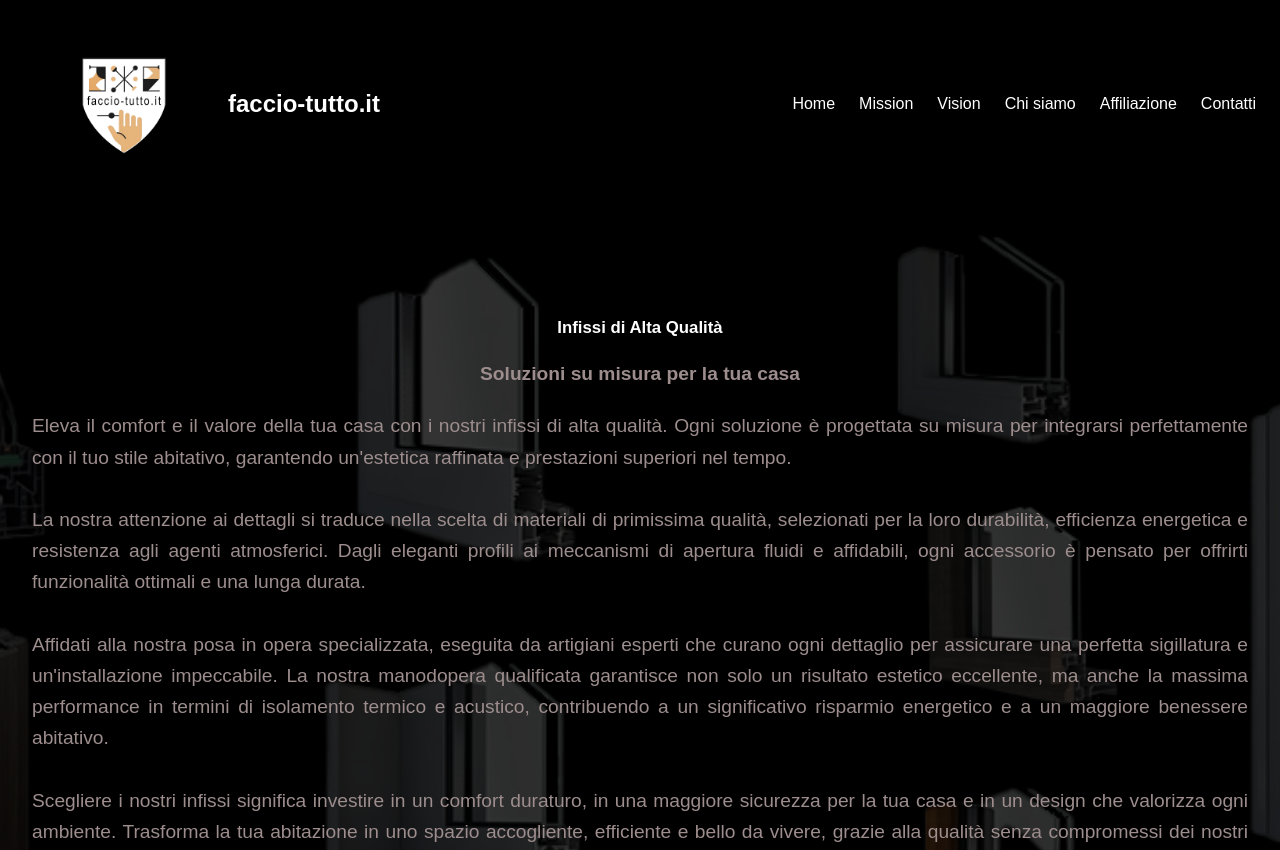
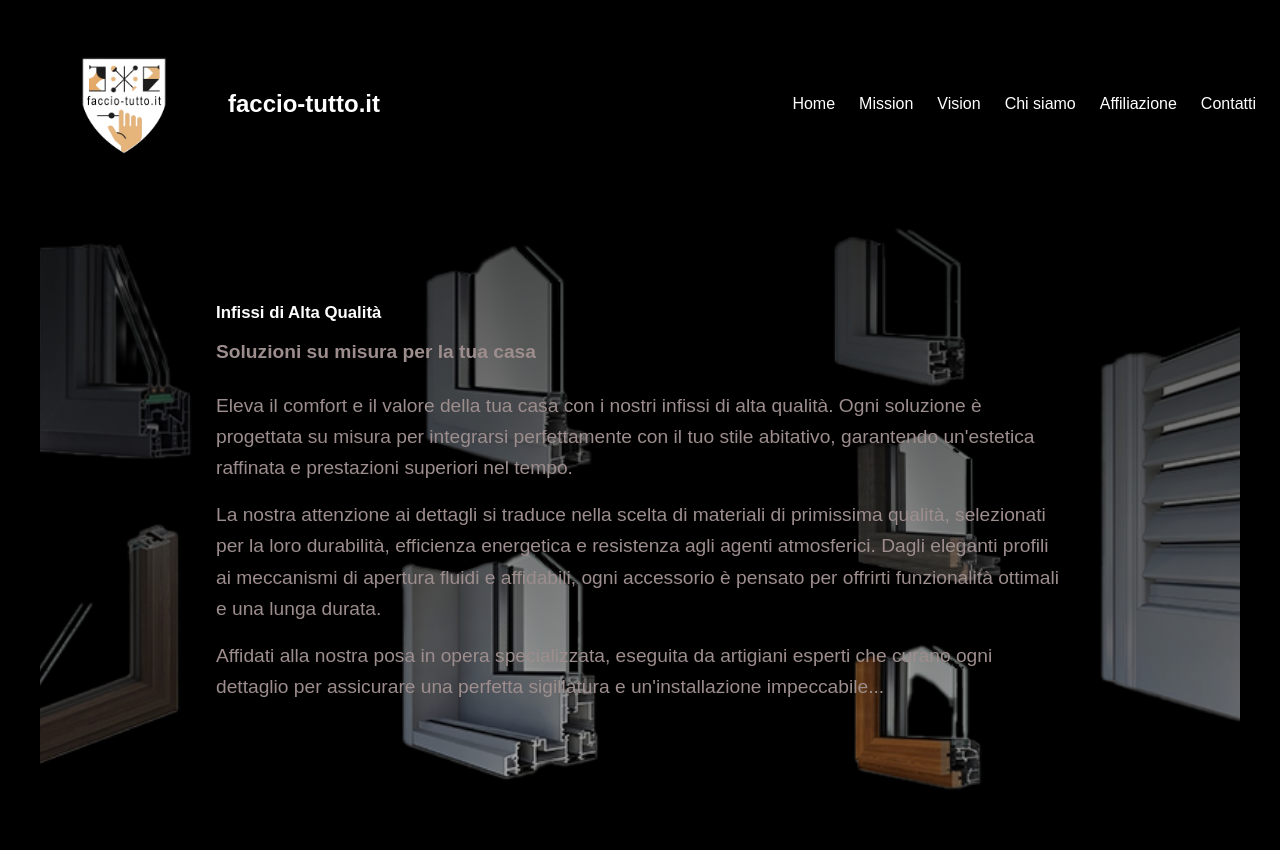
Before and after one commit to faccio-tutto/faccio-tutto, a Next.js app: page /infissi in a window 1280 px wide. Shown: the top 850 px of the page. Built offline with nearby package versions, Linux system fonts and the light colour scheme.

Commit message:
prova pagina infissi

```diff
--- a/app/infissi/page.tsx
+++ b/app/infissi/page.tsx
@@ -60,53 +60,36 @@ const InfissiPage = () => {
       </nav>
 
       {/* Hero Section */}
-<section className="relative flex items-center justify-center py-16 md:py-24 overflow-hidden">
-  {/* Sfondo con effetto parallasse */}
-  <div
-  className="absolute inset-0 bg-no-repeat bg-top bg-fixed opacity-20 z-10
-             bg-[length:100%_auto] sm:bg-cover"
-  style={{
-    backgroundImage: "url('/images/prodotti.webp')"
-  }}
-></div>
+      <section className="relative flex items-center justify-center py-16 md:py-24 overflow-hidden">
+  {/* Contenitore con immagine ridimensionabile */}
+  <div className="absolute inset-0 flex justify-center z-0">
+    <img
+      src="/images/prodotti.webp"
+      alt="Sfondo infissi"
+      className="w-full max-w-[1200px] object-contain sm:object-cover"
+    />
+  </div>
 
-  {/* Contenuto sovrapposto */}
-  <div className="text-center p-4 w-full flex flex-col items-center relative z-20">
-    <h2 className="text-3xl sm:text-5xl font-bold mb-4 sm:mb-6 text-brown-custom w-full px-4">
+  {/* Overlay per contrasto */}
+  <div className="absolute inset-0 bg-gradient-to-b from-black/70 to-black/30 z-10"></div>
+
+  {/* Contenuto */}
+  <div className="relative z-20 px-6 max-w-4xl w-full text-white text-left">
+    <h2 className="text-2xl sm:text-4xl font-bold mb-4 text-orange-200">
       Infissi di Alta Qualità
     </h2>
-    <p className="text-xl sm:text-2xl font-bold mb-4 sm:mb-6 text-white w-full px-4">
+    <p className="text-lg sm:text-xl font-semibold mb-6 text-white">
       Soluzioni su misura per la tua casa
     </p>
-    <div className="text-justify w-full px-4">
-      <p className="text-base sm:text-lg leading-relaxed text-white w-full mx-auto">
-        Eleva il comfort e il valore della tua casa con i nostri infissi di alta
-        qualità. Ogni soluzione è progettata su misura per integrarsi
-        perfettamente con il tuo stile abitativo, garantendo un'estetica
-        raffinata e prestazioni superiori nel tempo.
-        <br />
-        <br />
-        La nostra attenzione ai dettagli si traduce nella scelta di materiali di
-        primissima qualità, selezionati per la loro durabilità, efficienza
-        energetica e resistenza agli agenti atmosferici. Dagli eleganti profili
-        ai meccanismi di apertura fluidi e affidabili, ogni accessorio è pensato
-        per offrirti funzionalità ottimali e una lunga durata.
-        <br />
-        <br />
-        Affidati alla nostra posa in opera specializzata, eseguita da artigiani
-        esperti che curano ogni dettaglio per assicurare una perfetta
-        sigillatura e un'installazione impeccabile. La nostra manodopera
-        qualificata garantisce non solo un risultato estetico eccellente, ma
-        anche la massima performance in termini di isolamento termico e
-        acustico, contribuendo a un significativo risparmio energetico e a un
-        maggiore benessere abitativo.
-        <br />
-        <br />
-        Scegliere i nostri infissi significa investire in un comfort duraturo,
-        in una maggiore sicurezza per la tua casa e in un design che valorizza
-        ogni ambiente. Trasforma la tua abitazione in uno spazio accogliente,
-        efficiente e bello da vivere, grazie alla qualità senza compromessi
-        dei nostri prodotti e alla professionalità del nostro team.
+    <div className="space-y-4 text-sm sm:text-base leading-relaxed text-white">
+      <p>
+        Eleva il comfort e il valore della tua casa con i nostri infissi di alta qualità. Ogni soluzione è progettata su misura per integrarsi perfettamente con il tuo stile abitativo, garantendo un'estetica raffinata e prestazioni superiori nel tempo.
+      </p>
+      <p>
+        La nostra attenzione ai dettagli si traduce nella scelta di materiali di primissima qualità, selezionati per la loro durabilità, efficienza energetica e resistenza agli agenti atmosferici. Dagli eleganti profili ai meccanismi di apertura fluidi e affidabili, ogni accessorio è pensato per offrirti funzionalità ottimali e una lunga durata.
+      </p>
+      <p>
+        Affidati alla nostra posa in opera specializzata, eseguita da artigiani esperti che curano ogni dettaglio per assicurare una perfetta sigillatura e un'installazione impeccabile...
       </p>
     </div>
   </div>
```
